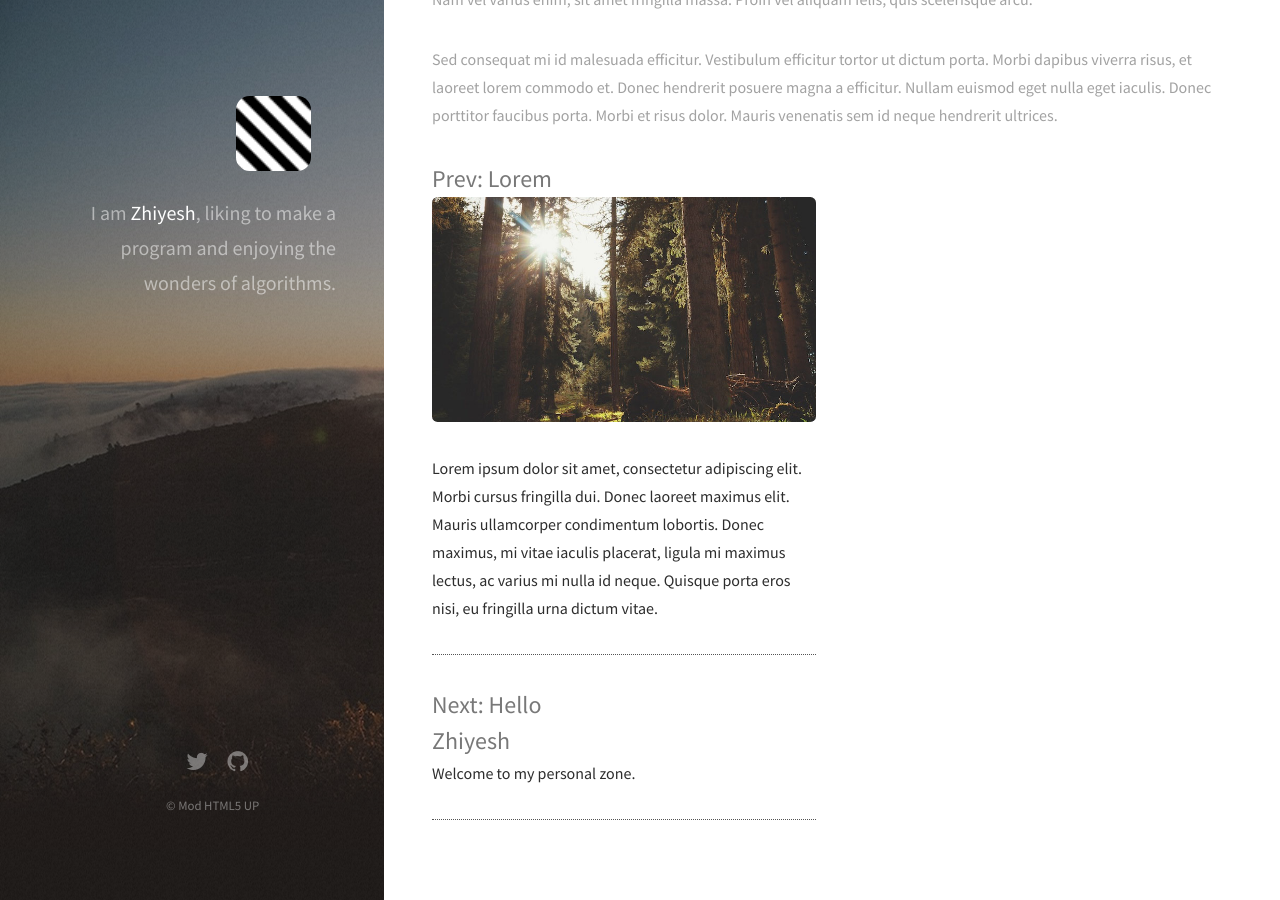
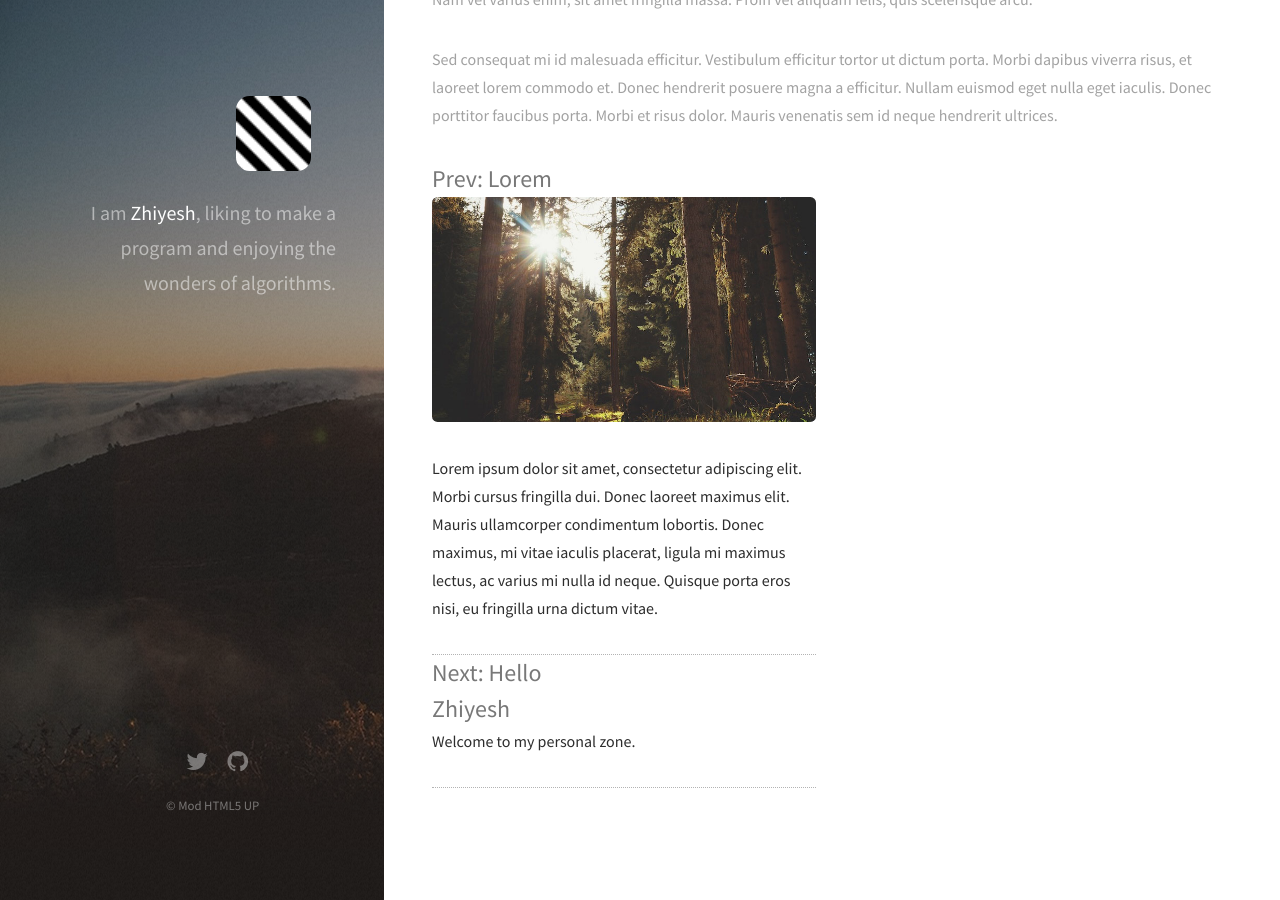
Before and after one commit to Zhiyelah/zhiyelah.github.io, a Jekyll site: the page built from _posts/2015-02-06-welcome-to-jekyll.markdown, in a window 1280 px wide and 900 px high, scrolled down 1028 px. Built offline with Jekyll 4.4.1, drawn with Linux system fonts in a browser that asks for light colours; nearby versions of some CDN libraries.

Commit message:
Update post.html

```diff
--- a/_layouts/post.html
+++ b/_layouts/post.html
@@ -23,7 +23,9 @@
             <a href="{{ page.previous.url }}">{{ page.previous.excerpt }}</a>
           </section>
           <footer>
-              <hr style="height: 1px; border: none; border-top: 1px dotted #555555;" />
+            <div style="text-align: center;">
+              <hr style="height: 1px; margin: auto; border: none; border-top: 1px dotted #b3b3b3;" />
+            </div>
           </footer>
         </article>
       {% endif %}
@@ -37,7 +39,9 @@
             <a href="{{ page.next.url }}">{{ page.next.excerpt | markdownify }}</a>
           </section>
           <footer>
-              <hr style="height: 1px; border: none; border-top: 1px dotted #555555;" />
+            <div style="text-align: center;">
+              <hr style="height: 1px; margin: auto; border: none; border-top: 1px dotted #b3b3b3;" />
+            </div>
           </footer>
         </article>
       {% endif %}
```
